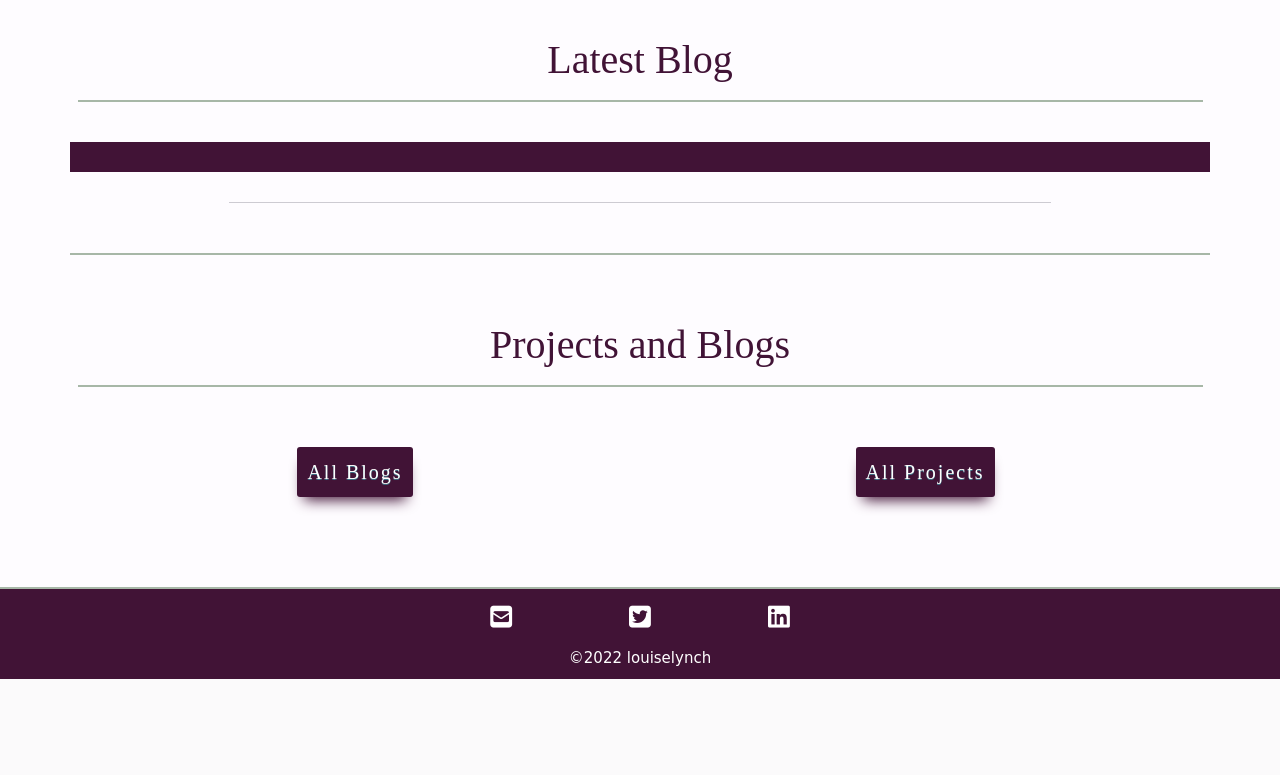
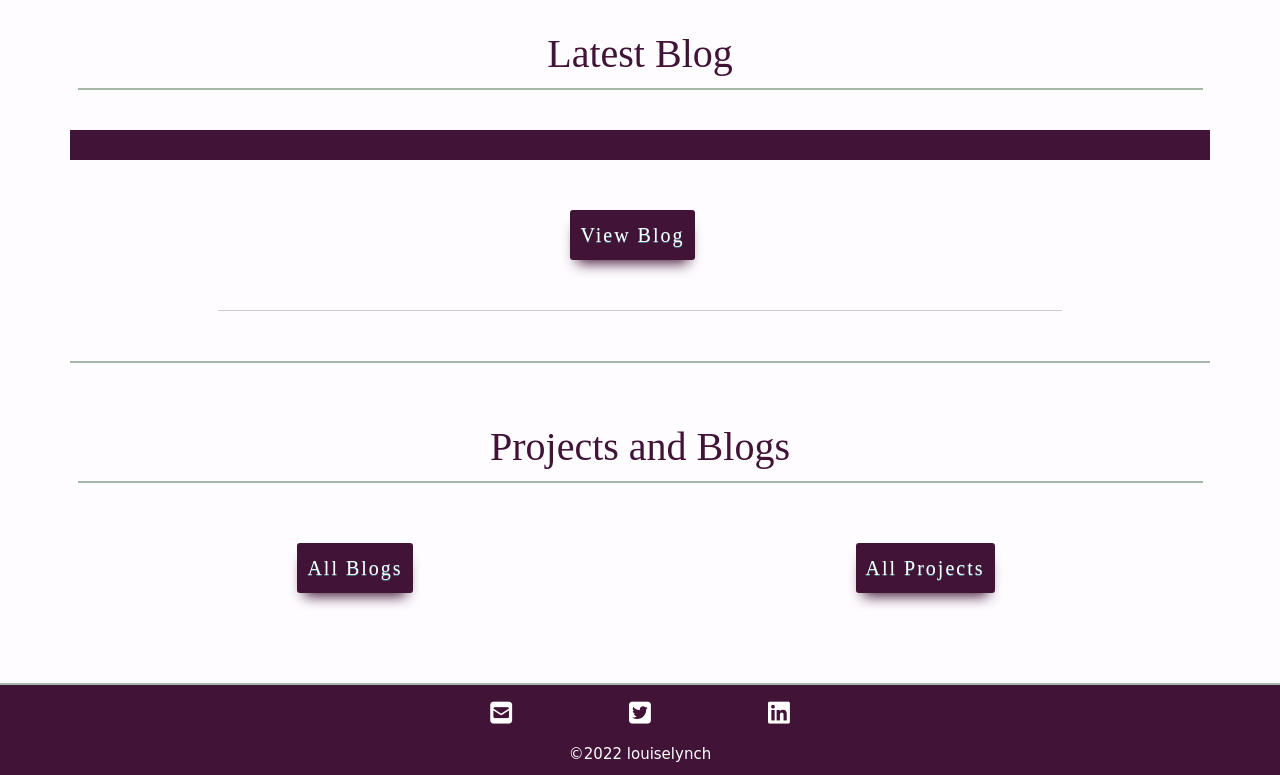
Before and after one commit to sam-timmins/l-lynch-blog, a Django app: page / in a window 1280 px wide. Shown: the part 635-1410 px from the top of the page. Before the commit the page ends 1314 px from the top, so only its background shows below. Run offline with Django 3.2, Linux system fonts and the light colour scheme; data that the repository does not hold is empty; some libraries are stand-ins or nearby versions; some web fonts are replaced.

Commit message:
Improve user experience

```diff
--- a/home/templates/home/index.html
+++ b/home/templates/home/index.html
@@ -29,26 +29,36 @@
 <section class="container background-white">
     <div class="row">
         <div class="col-12">
-            <p class="header-text text-lg text-purple my-5 pb-3 text-center border-bottom-olive w-100">Latest Blog</p>
+            <h3 class="header-text text-lg text-purple my-5 pb-3 text-center border-bottom-olive w-100">Latest Blog</h3>
         </div>
         <div class="col-12 ">
             <div class="my-3 p-0 ">
-                <a href="{% url 'blog_details' blog.slug %}" class="text-decoration-none text-purple row">
-                    <h5 class="w-100 text-md p-3 m-0 text-white rounded-0 rounded-lg-3 text-center background-purple col-12">{{ blog.title|title }}
+                <div class="text-purple row">
+                    <div class="w-100  p-3 m-0 text-white rounded-0 rounded-lg-3 text-center background-purple col-12">
+                        <h5 class="text-md">{{ blog.title|title }}</h5>
                         <p class="text-xs col-12 my-3">{{ blog.date }}</p>
-                    </h5>
+                    </div>
                     <div class="card-body">
-                        <span class="text-sm text-center">
-                            {{ blog.content|safe|truncatewords:200 }}
+                        <div class="text-sm text-center text-lg-start">
+                            {{ blog.content|safe|truncatewords:150 }}
                         </div>
+                    </div>
+                    <div class="row">
+                        <div class="col-12 text-center">
+                            <a href="{% url 'blog_details' blog.slug %}"
+                                class="button background-purple text-white text-sm header-text fw-light p-3 letter-spacing2 my-5">
+                                View Blog
                             </a>
+                        </div>
+                    </div>
 
                     <div class="container mt-3">
 
                         <hr class="w-75 text-dark-blue mx-auto">
                         <div class="row">
                             {% for project in blog.project.all %}
-                        <a href="{% url 'project_details' project.slug %}" class="col-12 col-sm-6 text-decoration-none text-center text-sm my-2 ">
+                            <a href="{% url 'project_details' project.slug %}"
+                                class="col-12 col-sm-6 text-decoration-none text-center text-sm my-2 ">
                                 <span
                                     class="badge header-text fw-light background-dark-blue text-white w-75 opacity-75">{{ project|title }}</span>
                             </a>
@@ -60,21 +70,25 @@
             </div>
 
         </div>
+    </div>
 
 </section>
 
 <section class="container my-5 mx-auto links-container border-top-olive text-center">
     <div class="row my-5">
         <div class="col-12">
-            <p class="header-text text-lg text-purple my-5 pb-3 text-center border-bottom-olive w-100">Projects and Blogs</p>
+            <h3 class="header-text text-lg text-purple my-5 pb-3 text-center border-bottom-olive w-100">Projects and
+                Blogs</h3>
         </div>
         <div class="col-12 col-md-6">
-            <a href="{% url 'blogs' %}" class="button background-purple text-white text-sm header-text fw-light p-3 letter-spacing2 my-5">
+            <a href="{% url 'blogs' %}"
+                class="button background-purple text-white text-sm header-text fw-light p-3 letter-spacing2 my-5">
                 All Blogs
             </a>
         </div>
         <div class="col-12 col-md-6">
-            <a href="{% url 'projects' %}" class="button background-purple text-white text-sm header-text fw-light p-3 letter-spacing2 my-5">
+            <a href="{% url 'projects' %}"
+                class="button background-purple text-white text-sm header-text fw-light p-3 letter-spacing2 my-5">
                 All Projects
             </a>
         </div>
--- a/static/css/projects.css
+++ b/static/css/projects.css
@@ -1,3 +1,3 @@
 .card {
-    height: 20rem;
+    height: 30rem;
 }
```
Also changed, not shown: blogs/templates/blogs/blog-details.html (+27 -5 lines), blogs/templates/blogs/blogs.html (+16 -8 lines), projects/templates/projects/project-details.html (+14 -5 lines), projects/templates/projects/projects.html (+18 -4 lines). Lines whose indentation alone changed are shown as unchanged.
